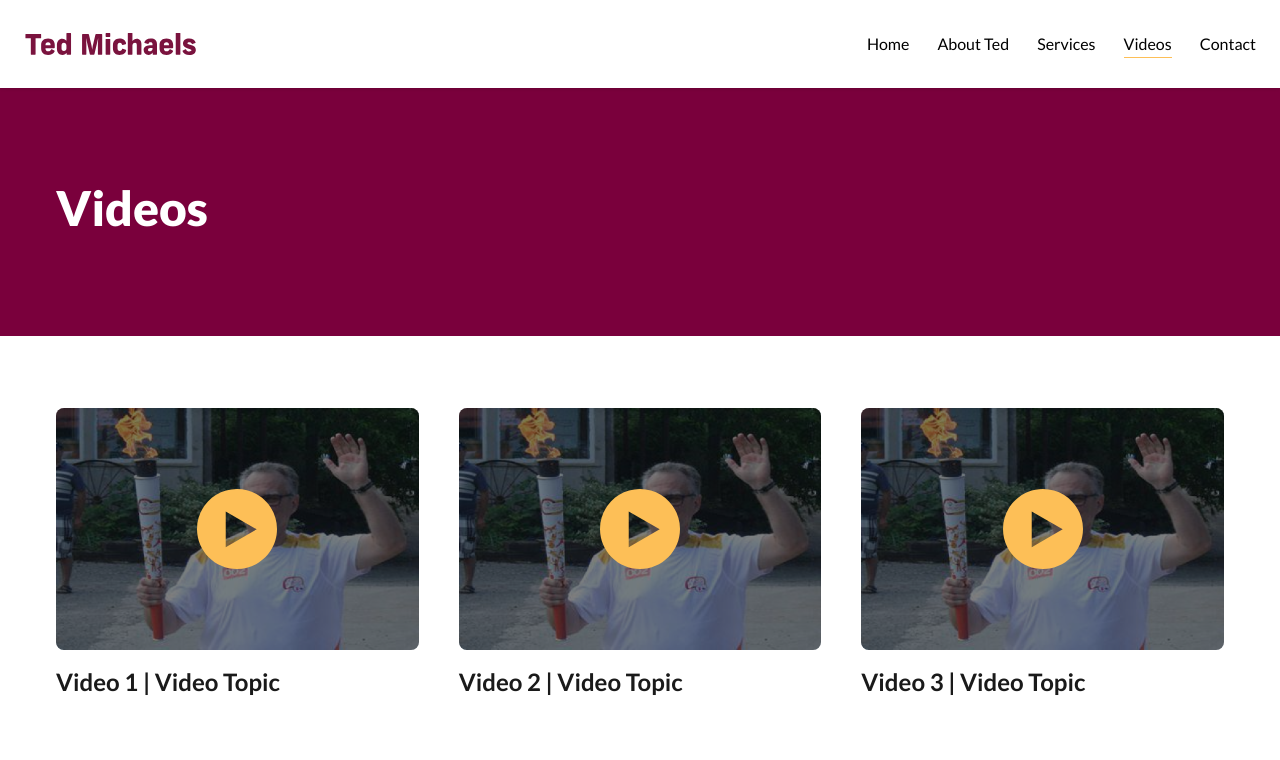
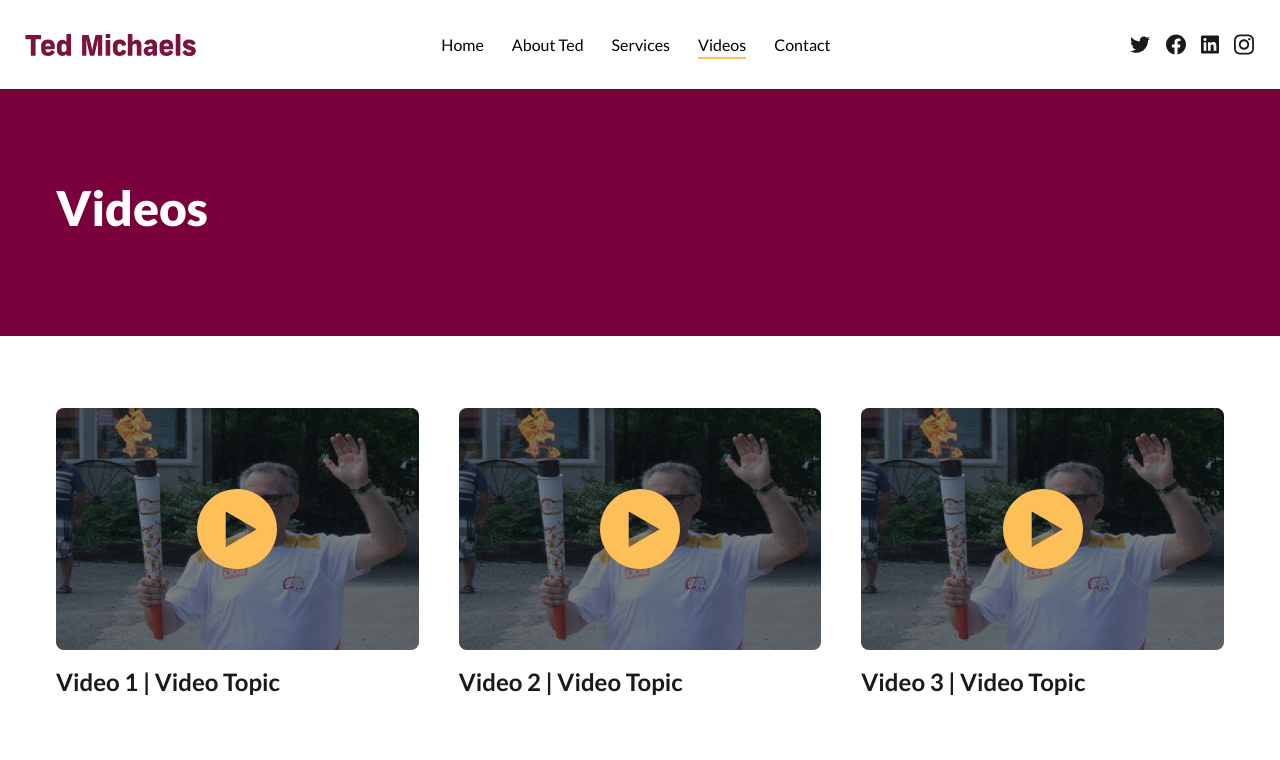
Before and after one commit to parssak/ted-michaels-website, a Vue app: page /videos in a window 1280 px wide. Shown: the top 760 px of the page. Built offline with nearby package versions, Linux system fonts and the light colour scheme; what @tailwindcss/typography would draw is missing.

Commit message:
finished ted michaels website

```diff
--- a/src/components/nav/Nav.vue
+++ b/src/components/nav/Nav.vue
@@ -10,6 +10,35 @@
             </div>
           </router-link>
         </div>
+
+        <PopoverGroup as="nav" class="hidden md:flex space-x-6 xl:space-x-7 flex-1">
+          <NavItem
+            v-for="item in navigation"
+            :path="item.path"
+            :key="item.label"
+            :dropdownItems="item.dropdownItems"
+          >
+            {{ item.label }}
+          </NavItem>
+        </PopoverGroup>
+
+        <div class="flex-1 md:flex items-center justify-end hidden">
+          <div class="flex items-center space-x-3">
+            <a href="#">
+              <img src="@/assets/twitter.svg" alt="" />
+            </a>
+            <a href="#">
+              <img src="@/assets/facebook.svg" alt="" />
+            </a>
+            <a href="#">
+              <img src="@/assets/linkedin.svg" alt="" />
+            </a>
+            <a href="#">
+              <img src="@/assets/instagram.svg" alt="" />
+            </a>
+          </div>
+        </div>
+
         <div class="-mr-2 -my-2 md:hidden">
           <PopoverButton
             class="
@@ -28,16 +57,6 @@
             <MenuIcon class="h-6 w-6 text-accent" aria-hidden="true" />
           </PopoverButton>
         </div>
-        <PopoverGroup as="nav" class="hidden md:flex space-x-6 xl:space-x-7">
-          <NavItem
-            v-for="item in navigation"
-            :path="item.path"
-            :key="item.label"
-            :dropdownItems="item.dropdownItems"
-          >
-            {{ item.label }}
-          </NavItem>
-        </PopoverGroup>
       </div>
     </div>
 
--- a/src/components/nav/NavItem.vue
+++ b/src/components/nav/NavItem.vue
@@ -105,7 +105,7 @@
         </transition>
       </Popover>
     </div>
-    <div v-else class="nav-item">
+    <div v-else class="nav-item whitespace-nowrap">
       <router-link :to="path">
         <slot> </slot>
       </router-link>
```
Also changed, not shown: src/assets/tailwind.css.
